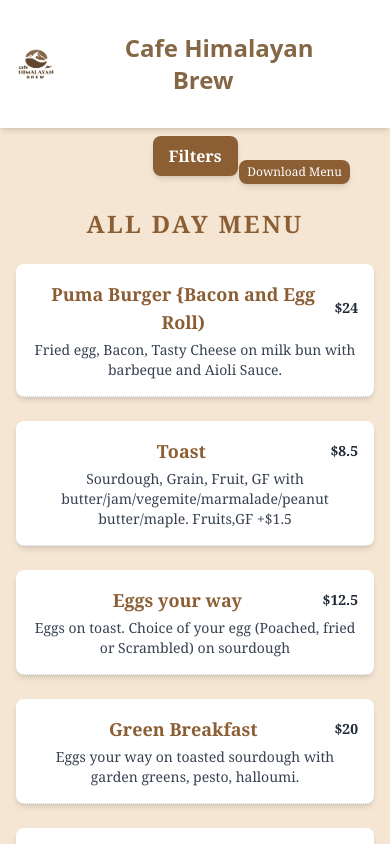
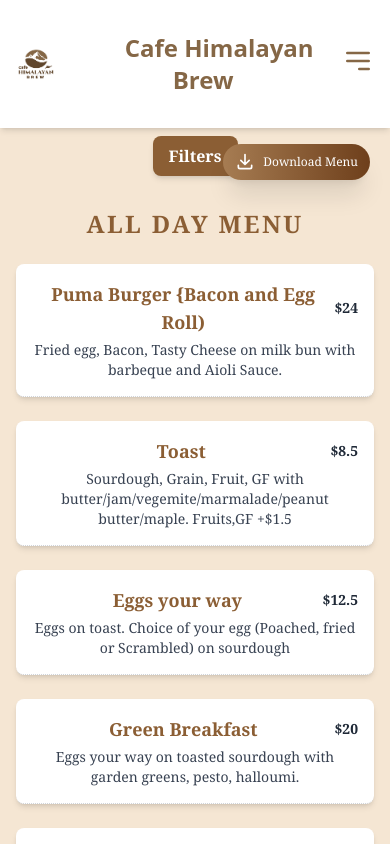
Before and after one commit to Ejan007/Cafe, a React (Create React App) app: page /menu in a window 390 px wide. Shown: the top 844 px of the page. Built offline with nearby package versions, Linux system fonts and the light colour scheme.

Commit message:
All the issues with the navbar is fixed!!

```diff
--- a/src/components/Navbar.js
+++ b/src/components/Navbar.js
@@ -152,7 +152,7 @@
         <div className="md:hidden">
           <button
             className={`transition duration-300 ${
-              isScrolled ? "text-red-600" : "text-[#856746]"
+              isHome ? (isScrolled ? "text-[#856746]" : "text-white") : "text-[#856746]"
             } hover:text-[#60462c] focus:outline-none`}
             aria-label="Toggle Menu"
             onClick={toggleMobileMenu}
@@ -170,7 +170,9 @@
                   strokeLinejoin="round"
                   strokeWidth={2}
                   d="M6 18L18 6M6 6l12 12"
-                  className={`${isScrolled ? "stroke-[#856746]" : "stroke-white"}`}
+                  className={`${
+                    isHome ? (isScrolled ? "stroke-[#856746]" : "stroke-white") : "stroke-[#856746]"
+                  }`}
                 />
               </svg>
             ) : (
@@ -186,7 +188,9 @@
                   strokeLinejoin="round"
                   strokeWidth={2}
                   d="M4 6h16M4 12h16m-7 6h7"
-                  className={`${isScrolled ? "stroke-[#856746]" : "stroke-white"}`}
+                  className={`${
+                    isHome ? (isScrolled ? "stroke-[#856746]" : "stroke-white") : "stroke-[#856746]"
+                  }`}
                 />
               </svg>
             )}
--- a/src/pages/Menu.js
+++ b/src/pages/Menu.js
@@ -66,9 +66,23 @@
       </div>
       <button
         onClick={handleDownload}
-        className="fixed top-40 right-10 bg-[#8b5e34] text-white px-2 py-1 text-xs md:px-4 md:py-2 md:text-base rounded-lg shadow-md hover:bg-[#6e3f1b] transition duration-300"
+        className="fixed top-36 right-5 bg-gradient-to-r from-[#a67c52] to-[#6e3f1b] text-white px-3 py-2 text-xs md:px-6 md:py-3 md:text-base rounded-full shadow-xl hover:scale-105 transform transition duration-300 flex items-center space-x-2"
       >
-        Download Menu
+        <svg
+          xmlns="http://www.w3.org/2000/svg"
+          className="h-5 w-5"
+          fill="none"
+          viewBox="0 0 24 24"
+          stroke="currentColor"
+        >
+          <path
+            strokeLinecap="round"
+            strokeLinejoin="round"
+            strokeWidth={2}
+            d="M4 16v2a2 2 0 002 2h12a2 2 0 002-2v-2M7 10l5 5m0 0l5-5m-5 5V3"
+          />
+        </svg>
+        <span>Download Menu</span>
       </button>
     </div>
   );
```
